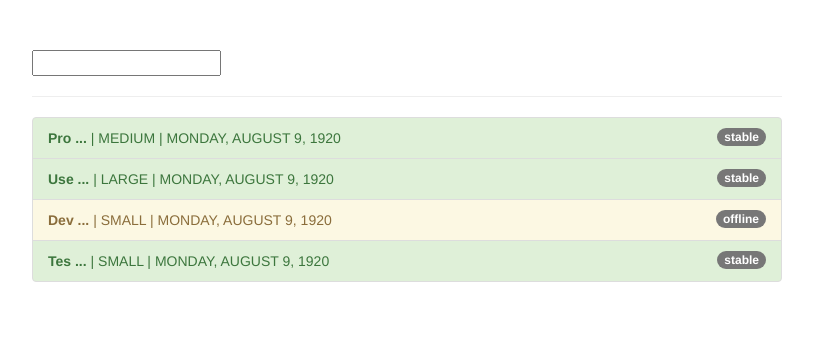
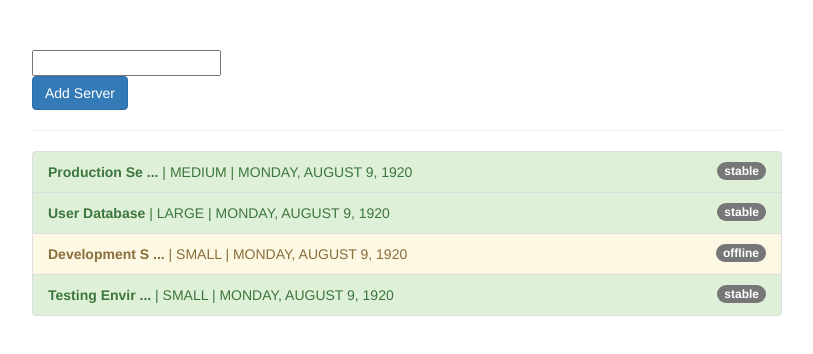
Before and after one commit to bartoszgajda55/AngularTCG, an Angular app: page / in a window 1280 px wide. Shown: the top 354 px of the page, without its empty margins (233-1046 px from the left). Built offline with nearby package versions, Linux system fonts and the light colour scheme.

Commit message:
Pure and Impure pipes.

```diff
--- a/src/app/app.component.html
+++ b/src/app/app.component.html
@@ -2,6 +2,8 @@
   <div class="row">
     <div class="col-xs-12 col-sm-10 col-md-8 col-sm-offset-1 col-md-offset-2">
       <input type="text" [(ngModel)]="filteredStatus">
+      <br>
+      <button class="btn btn-primary" (click)="onAddServer()">Add Server</button>
       <hr>
       <ul class="list-group">
         <li
@@ -12,7 +14,7 @@
             class="badge">
             {{ server.status }}
           </span>
-          <strong>{{ server.name | shorten:3 }}</strong> |
+          <strong>{{ server.name | shorten:13 }}</strong> |
           {{ server.instanceType | uppercase }} |
           {{ server.started | date:'fullDate' | uppercase }}
         </li>
--- a/src/app/app.component.ts
+++ b/src/app/app.component.ts
@@ -41,4 +41,13 @@ export class AppComponent {
       'list-group-item-danger': server.status === 'critical'
     };
   }
+
+  onAddServer() {
+    this.servers.push({
+      instanceType: 'small',
+      name: 'test',
+      status: 'stable',
+      started: new Date(16, 1, 2013)
+    });
+  }
 }
--- a/src/app/filter.pipe.ts
+++ b/src/app/filter.pipe.ts
@@ -1,7 +1,8 @@
 import { Pipe, PipeTransform } from '@angular/core';
 
 @Pipe({
-  name: 'filter'
+  name: 'filter',
+  pure: false
 })
 export class FilterPipe implements PipeTransform {
 
```
